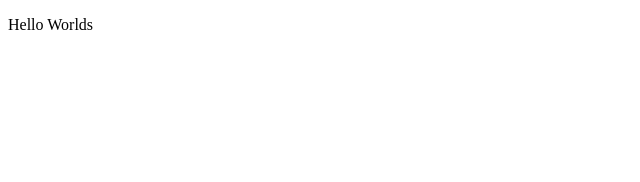
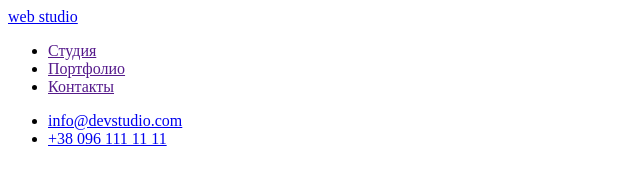
Before and after one commit to Andrii90/goit-markup-hw-01, a plain HTML site: page index.html in a window 1280 px wide. Shown: the whole page, without its empty margins (0-640 px from the left). Drawn offline with Linux system fonts and the light colour scheme.

Commit message:
update index.html

```diff
--- a/index.html
+++ b/index.html
@@ -1,12 +1,34 @@
 <!DOCTYPE html>
-<html lang="en">
+<html lang="ru">
   <head>
     <meta charset="UTF-8" />
     <meta name="viewport" content="width=device-width, initial-scale=1.0" />
-    <title>Document</title>
+    <title>Студия</title>
   </head>
   <body>
-    <p>Hello Worlds</p>
-    <div></div>
+    <header>
+      <nav>
+        <a href="./index.html">web studio</a>
+        <ul>
+          <li>
+            <a href="">Студия</a>
+          </li>
+          <li>
+            <a href="">Портфолио</a>
+          </li>
+          <li>
+            <a href="">Контакты</a>
+          </li>
+        </ul>
+      </nav>
+      <ul>
+        <li>
+          <a href="mailto:info@devstudio.com">info@devstudio.com</a>
+        </li>
+        <li>
+          <a href="tel:+380961111111">+38 096 111 11 11</a>
+        </li>
+      </ul>
+    </header>
   </body>
 </html>
```
